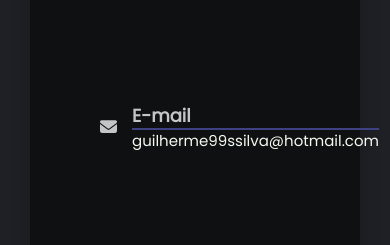
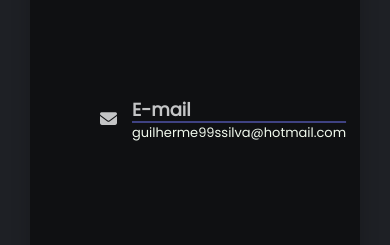
Before and after one commit to Gui99S/portfolio_v0.1, a plain HTML site: page index.html in a window 390 px wide. Shown: the part 5602-5847 px from the top of the page. Drawn offline with nearby package versions, Linux system fonts and the light colour scheme.

Commit message:
Add files via upload

```diff
--- a/css/style.css
+++ b/css/style.css
@@ -1190,6 +1190,14 @@ main {
     #contact {
         padding: 50px 10px;
     }
+
+    #contact .contact-row .contact-left .icon-box .info p {
+        color: var(--textColor);
+        font-size: 13px;
+        font-weight: 400;
+        text-decoration: 1.5px overline var(--themeColor);
+    }
+
 }
 
 
```
